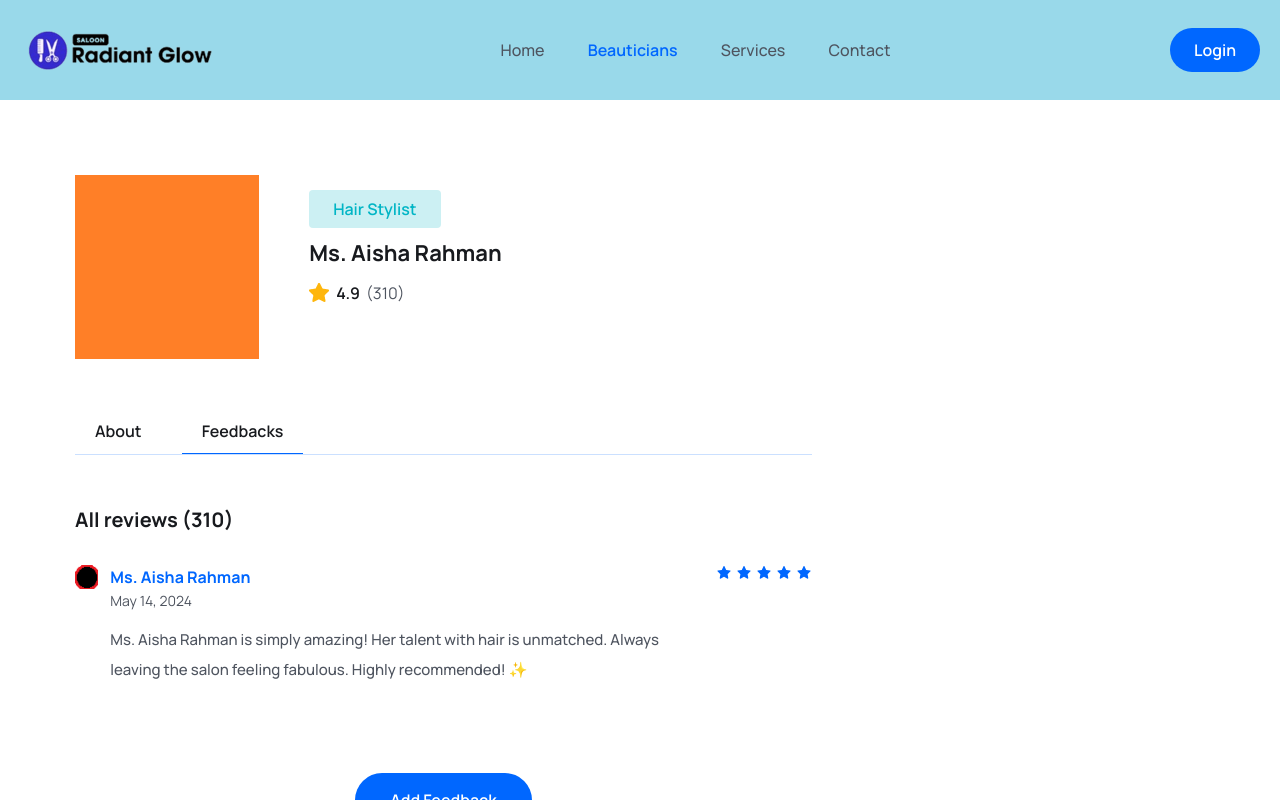
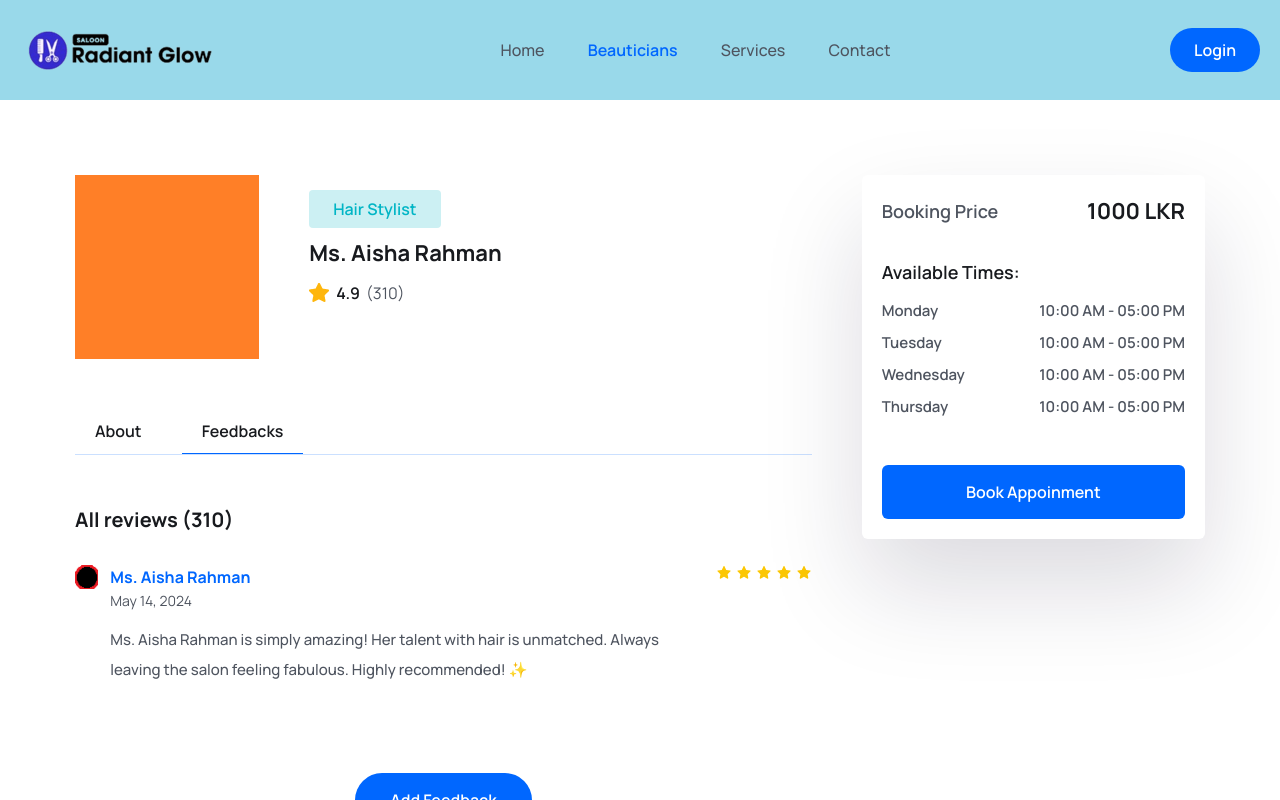
Before and after one commit to santhuxx/RadiantGlowSalon_Web, a React (Vite) app in the folder frontend/: page /beauticians/1 in a window 1280 px wide. Both pictures are taken after a click on the button "Feedbacks". Shown: the top 800 px of the page. Built offline with nearby package versions, Linux system fonts and the light colour scheme.

Commit message:
side panel added

```diff
--- a/frontend/src/pages/Beauticians/BeauticianDetails.jsx
+++ b/frontend/src/pages/Beauticians/BeauticianDetails.jsx
@@ -3,6 +3,7 @@ import beauticianImg from '../../assets/images/beautician-img01.png';
 import star from '../../assets/images/star.png';
 import BeauticianAbout from './BeauticianAbout';
 import Feedback from './Feedback';
+import SidePanel from './SidePanel';
 
 const BeauticianDetails = () => {
   const [tab, setTab] = useState('about');
@@ -61,6 +62,9 @@ const BeauticianDetails = () => {
 
 
           </div>
+          <div>
+            <SidePanel/>
+          </div>
         </div>
       </div>
     </section>
--- a/frontend/src/pages/Beauticians/Feedback.jsx
+++ b/frontend/src/pages/Beauticians/Feedback.jsx
@@ -36,7 +36,7 @@ const Feedback = () => {
                         </div>
                     </div>
                     <div className='flex gap-1'>
-                        {[...Array(5).keys()].map((_, index) => <AiFillStar key={index} color='#0067ff' />)}
+                        {[...Array(5).keys()].map((_, index) => <AiFillStar key={index} color='#fcc703' />)}
                     </div>
                 </div>
             </div>
```
